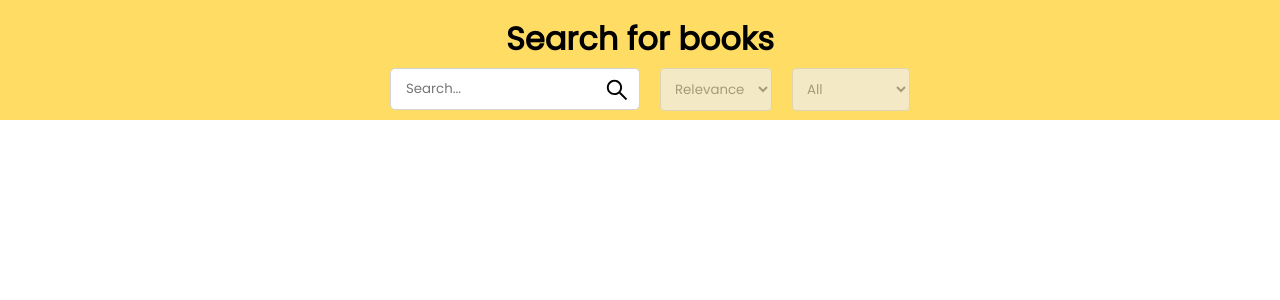
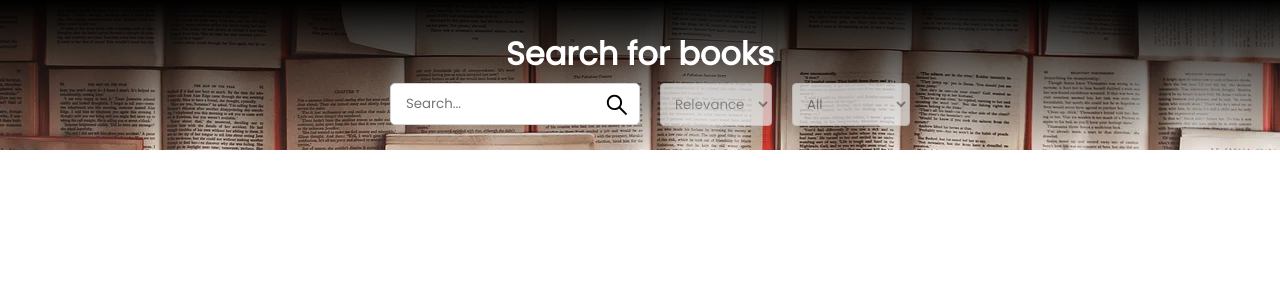
Before and after one commit to alexandrIvanovDev/search-books, a React (Vite) app: page / in a window 1280 px wide. Shown: the top 300 px of the page. Built offline with nearby package versions, Linux system fonts and the light colour scheme.

Commit message:
Add background for header

```diff
--- a/src/components/header/Header.module.css
+++ b/src/components/header/Header.module.css
@@ -1,6 +1,8 @@
 .header {
-    min-height: 120px;
-    background: rgba(255, 199, 4, 0.62);
+    min-height: 150px;
+    /*background: rgba(255, 199, 4, 0.62);*/
+    background-image: url("../../assets/background.webp"), linear-gradient(0deg, rgba(255,255,255,1) 0%, rgba(0,0,0,1) 100%);;
+    background-blend-mode: multiply;
     width: 100vw;
     display: flex;
     flex-direction: column;
@@ -25,7 +27,7 @@
 
 a {
     text-decoration: none;
-    color: black;
+    color: #fff;
 }
 
 .filterBlock {
```
Also changed, not shown: src/assets/background.webp (added).
